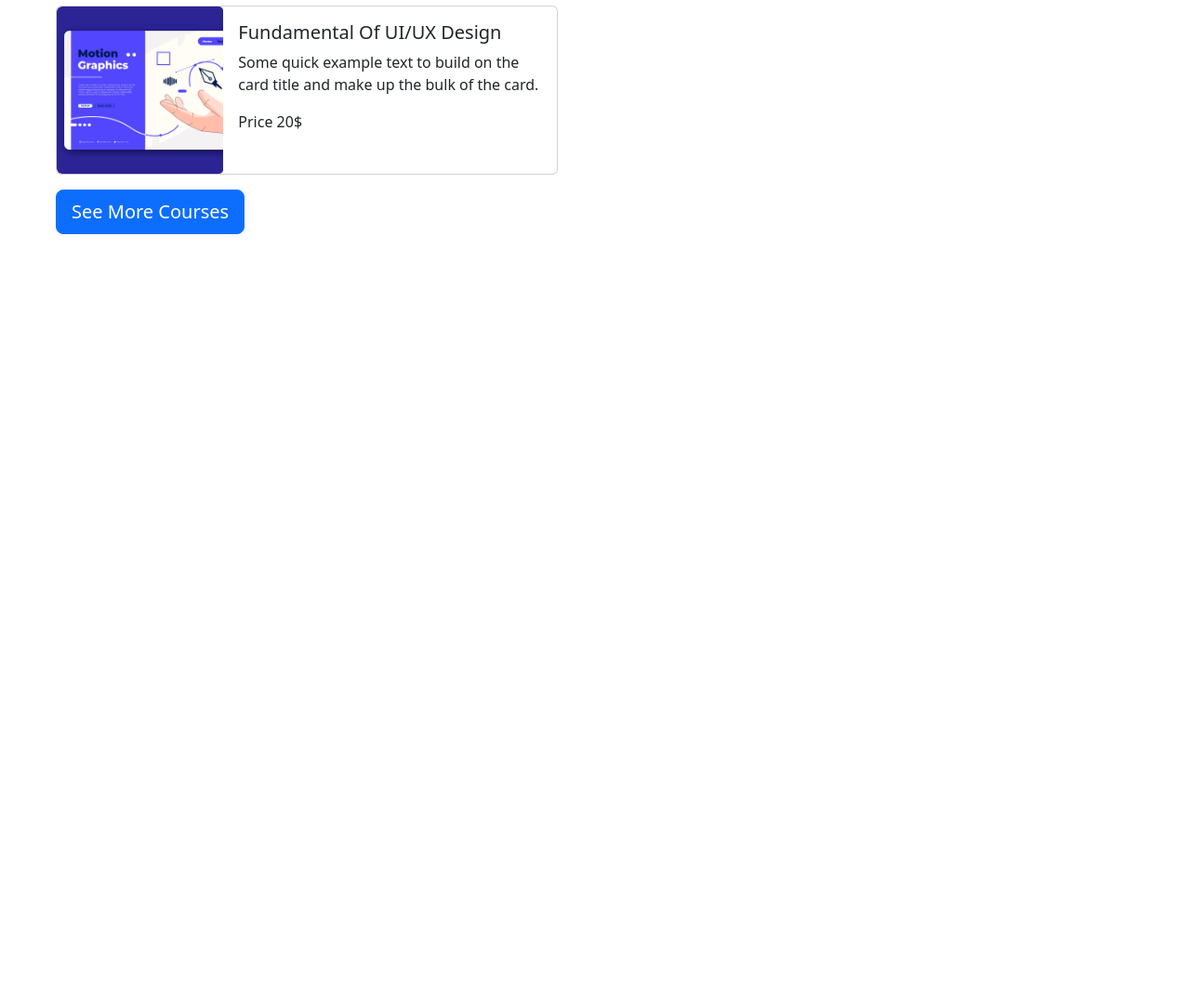
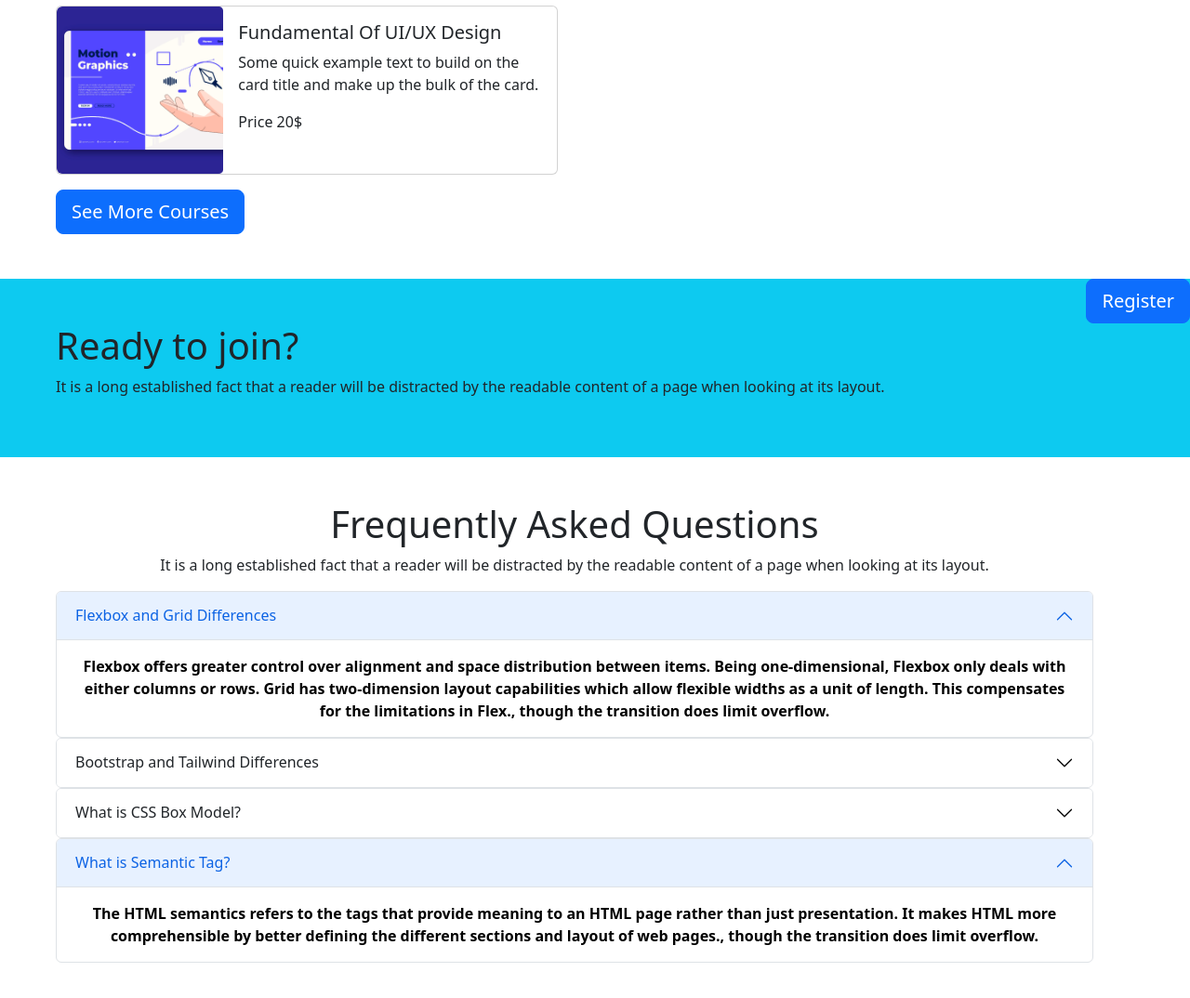
Before and after one commit to MononDey/Ed-Tech-Website, a plain HTML site: page index.html in a window 1280 px wide. Shown: the part 1900-2974 px from the top of the page at 93% size. Before the commit the page ends 2200 px from the top, so only its background shows below. Drawn offline with nearby package versions, Linux system fonts and the light colour scheme.

Commit message:
accordian

```diff
--- a/index.html
+++ b/index.html
@@ -214,6 +214,112 @@
 
 
     <!-- Courses Ends -->
+    <section class="d-flex bg-info">
+        <div class="container m-5 bg-info">
+            <h1>
+                Ready to join?
+            </h1>
+            <p>
+                It is a long established fact that a reader will be distracted by the
+                readable content of a page when looking at its layout.
+            </p>
+        </div>
+        <div class="">
+            <button type="button" class="btn btn-primary btn-lg container d-flex d-align-center">Register</button>
+
+
+        </div>
+    </section>
+    <!-- Questions Starts -->
+    <section class="container m-5">
+        <div class="text-center">
+            <h1>
+                Frequently Asked Questions
+            </h1>
+            <p>
+                It is a long established fact that a reader will be distracted by the readable
+                content of a page when looking at its layout.
+            </p>
+            <div class="accordion" id="accordionPanelsStayOpenExample">
+                <div class="accordion-item">
+                    <h2 class="accordion-header" id="panelsStayOpen-headingOne">
+                        <button class="accordion-button" type="button" data-bs-toggle="collapse"
+                            data-bs-target="#panelsStayOpen-collapseOne" aria-expanded="true"
+                            aria-controls="panelsStayOpen-collapseOne">
+                            Flexbox and Grid Differences
+                        </button>
+                    </h2>
+                    <div id="panelsStayOpen-collapseOne" class="accordion-collapse collapse show"
+                        aria-labelledby="panelsStayOpen-headingOne">
+                        <div class="accordion-body">
+                            <strong>Flexbox offers greater control over alignment and space distribution between items.
+                                Being one-dimensional, Flexbox only deals with either columns or rows.
+                                Grid has two-dimension layout capabilities which allow flexible widths as a unit of
+                                length. This compensates for the limitations in Flex.</code>, though the transition does
+                                limit overflow.
+                        </div>
+                    </div>
+                </div>
+                <div class="accordion-item">
+                    <h2 class="accordion-header" id="panelsStayOpen-headingTwo">
+                        <button class="accordion-button collapsed" type="button" data-bs-toggle="collapse"
+                            data-bs-target="#panelsStayOpen-collapseTwo" aria-expanded="false"
+                            aria-controls="panelsStayOpen-collapseTwo">
+                            Bootstrap and Tailwind Differences
+                        </button>
+                    </h2>
+                    <div id="panelsStayOpen-collapseTwo" class="accordion-collapse collapse"
+                        aria-labelledby="panelsStayOpen-headingTwo">
+                        <div class="accordion-body">
+                            <strong>Tailwind offers predesigned widgets to build a site from scratch with fast UI
+                                development. But Bootstrap comes with a set of pre-styled responsive, mobile-first
+                                components that possess a definite UI kit.</code>, though the transition does limit
+                                overflow.
+                        </div>
+                    </div>
+                </div>
+                <div class="accordion-item">
+                    <h2 class="accordion-header" id="panelsStayOpen-headingThree">
+                        <button class="accordion-button collapsed" type="button" data-bs-toggle="collapse"
+                            data-bs-target="#panelsStayOpen-collapseThree" aria-expanded="false"
+                            aria-controls="panelsStayOpen-collapseThree">
+                            What is CSS Box Model?
+                        </button>
+                    </h2>
+                    <div id="panelsStayOpen-collapseThree" class="accordion-collapse collapse"
+                        aria-labelledby="panelsStayOpen-headingThree">
+                        <div class="accordion-body">
+                            <strong>In CSS, the term "box model" is used when talking about design and layout. The CSS
+                                box model is essentially a box that wraps around every HTML element. It consists of:
+                                margins, borders, padding, and the actual content.
+                                </code>, though the transition does limit overflow.
+                        </div>
+                    </div>
+                </div>
+                <div class="accordion-item">
+                    <h2 class="accordion-header" id="panelsStayOpen-headingOne">
+                        <button class="accordion-button" type="button" data-bs-toggle="collapse"
+                            data-bs-target="#panelsStayOpen-collapseOne" aria-expanded="true"
+                            aria-controls="panelsStayOpen-collapseOne">
+                            What is Semantic Tag?
+                        </button>
+                    </h2>
+                    <div id="panelsStayOpen-collapseOne" class="accordion-collapse collapse show"
+                        aria-labelledby="panelsStayOpen-headingOne">
+                        <div class="accordion-body">
+                            <strong>The HTML semantics refers to the tags that provide meaning to an HTML page rather
+                                than just presentation. It makes HTML more comprehensible by better defining the
+                                different sections and layout of web pages.</code>, though the transition does limit
+                                overflow.
+                        </div>
+                    </div>
+                </div>
+            </div>
+        </div>
+
+    </section>
+    <!-- Questions Ends -->
+
     <script src="https://cdn.jsdelivr.net/npm/bootstrap@5.2.0/dist/js/bootstrap.bundle.min.js"
         integrity="sha384-A3rJD856KowSb7dwlZdYEkO39Gagi7vIsF0jrRAoQmDKKtQBHUuLZ9AsSv4jD4Xa"
         crossorigin="anonymous"></script>
```
